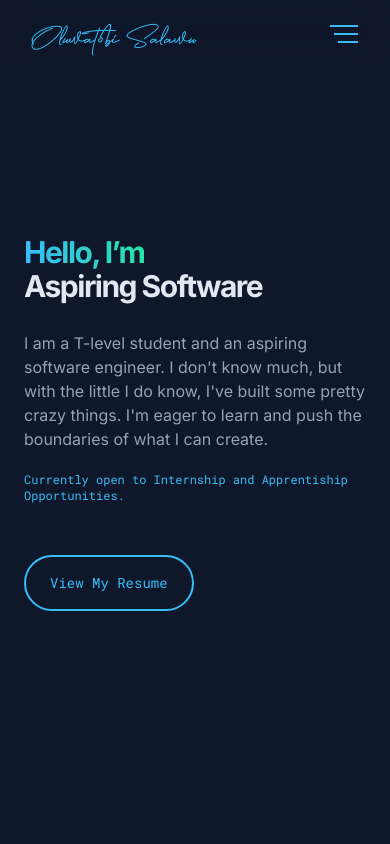
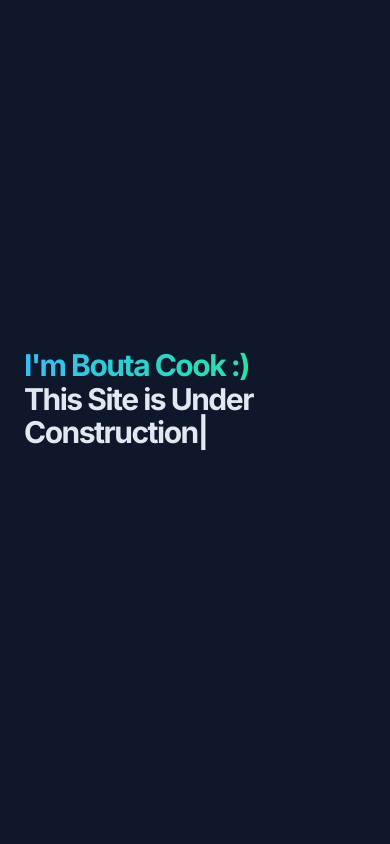
Before and after one commit to tobilobasalawu/portfolio-v3, a Next.js app: page / in a window 390 px wide. Shown: the top 844 px of the page. Built offline with nearby package versions, Linux system fonts and the light colour scheme.

Commit message:
Under construction

```diff
--- a/src/app/layout.tsx
+++ b/src/app/layout.tsx
@@ -6,7 +6,6 @@ import Cursor from '@/components/ui/Cursor';
 
 import '../styles/globals.css';
 import type { Metadata } from 'next';
-import Script from 'next/script'; // Import Script from next/script
 
 export const metadata: Metadata = {
   title: seoData.title,
@@ -77,19 +76,6 @@ export default function RootLayout({
   return (
     <html lang="en" className="scroll-smooth">
       <head>
-        <Script
-          id="google-analytics"
-          async
-          src="https://www.googletagmanager.com/gtag/js?id=G-2PW52VZB98"
-        />
-        <Script id="google-analytics-config">
-          {`
-            window.dataLayer = window.dataLayer || [];
-            function gtag(){dataLayer.push(arguments);}
-            gtag('js', new Date());
-            gtag('config', 'G-2PW52VZB98');
-          `}
-        </Script>
       </head>
       <body className={`text-text bg-bg ${fontVariables}`}>
         <Cursor className="hidden dark:lg:block" />
--- a/src/app/page.tsx
+++ b/src/app/page.tsx
@@ -1,32 +1,15 @@
 import {
-  About,
-  Contact,
-  Experience,
-  FeaturedProjects,
   Hero,
   Layout,
-  //Projects,
-  Skills,
 } from '@/containers';
 
 import type { NextPage } from 'next';
-
-/**
- * TODO: Create separate page for all the projects with filters (vercel | netlify | github api for automation)
- * TODO: Switch to next13 app dir feature, when lottie files start working in app dir
- * TODO: Try test cases
- */
 
 const Home: NextPage = () => {
   return (
     <>
       <Layout>
         <Hero />
-        <About />
-        <Skills />
-        <Experience />
-        <FeaturedProjects />
-        <Contact />
       </Layout>
     </>
   );
--- a/src/containers/Hero.tsx
+++ b/src/containers/Hero.tsx
@@ -64,7 +64,6 @@ const Hero = () => {
         className="max-w-3xl text-base md:text-lg"
         style={{ whiteSpace: 'pre-line' }}
       >
-        {description}
       </motion.p>
 
       <motion.p
@@ -73,25 +72,7 @@ const Hero = () => {
         animate="show"
         className="font-mono text-xs md:text-sm text-accent"
       >
-        {specialText}
       </motion.p>
-
-      {cta && (
-        <Button
-          size="lg"
-          type="link"
-          variants={slideUp({ delay: getAnimationDelay(5) })}
-          initial="hidden"
-          animate="show"
-          href={cta?.url ?? '#'}
-          className={`mt-5 xs:mt-8 md:mt-10 rounded-full ${
-            cta.hideInDesktop ? 'md:hidden' : ''
-          }`}
-          sameTab={cta?.sameTab}
-        >
-          {cta.title}
-        </Button>
-      )}
     </Wrapper>
   );
 };
--- a/src/containers/layout/Layout.tsx
+++ b/src/containers/layout/Layout.tsx
@@ -8,15 +8,11 @@ type Props = {
 const Layout = ({ children, className = '' }: Props) => {
   return (
     <>
-      <Navbar />
       <main
         className={`mx-auto px-6 sm:px-8 md:px-28 lg:px-20 xl:px-0 max-w-screen-lg ${className}`}
       >
         {children}
       </main>
-      <Footer />
-      <Social />
-      <Email />
     </>
   );
 };
--- a/src/lib/content/hero.ts
+++ b/src/lib/content/hero.ts
@@ -2,11 +2,9 @@ import { HeroSectionType } from '@/lib/types/sections';
 import { resumeFileName } from '@/lib/utils/config';
 
 export const heroSection: HeroSectionType = {
-    subtitle: 'Hello, I’m',
+    subtitle: "I'm Bouta Cook :)",
     title: [
-        'Oluwatobi Salawu!',
-        'Aspiring Software Engineer',
-        'TLevel Student',
+        'This Site is Under Construction'
     ],
     tagline: 'Specializing in ETL pipelines and solutions architecture.',
     description:
```
